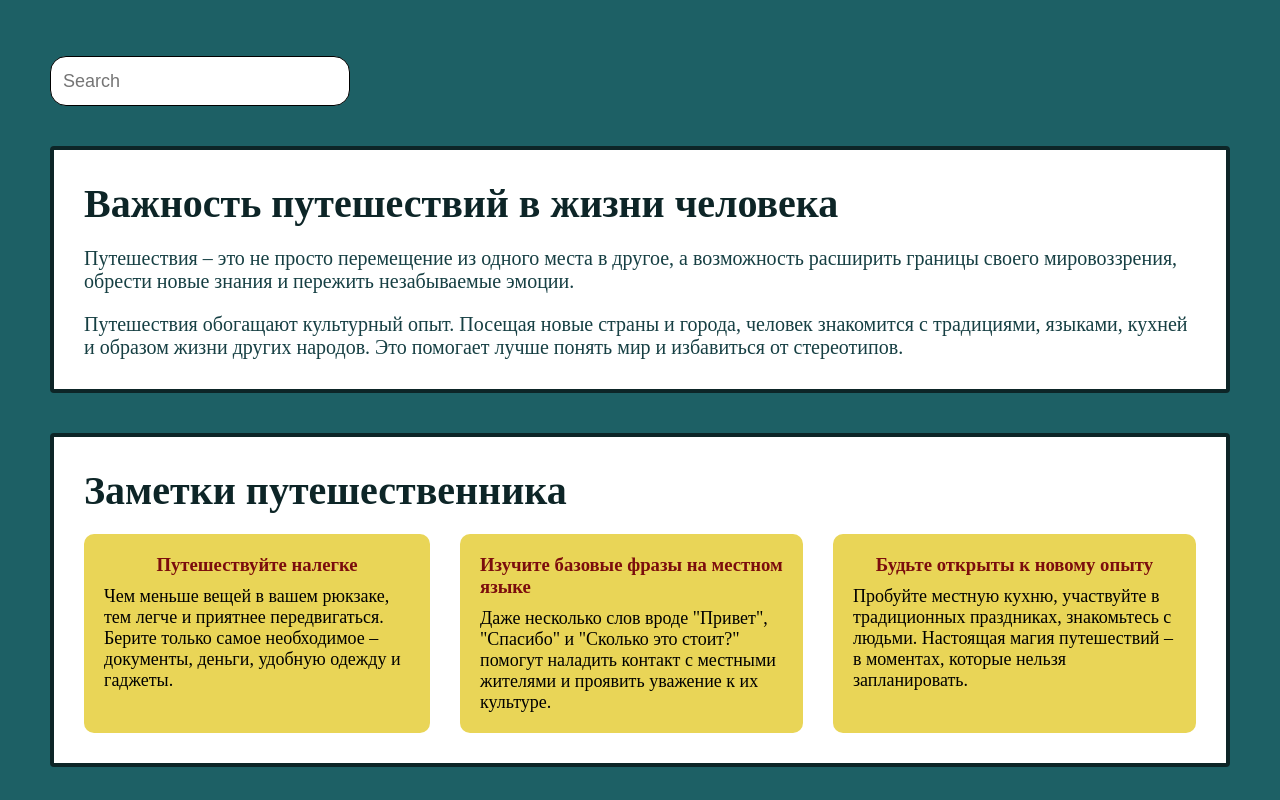
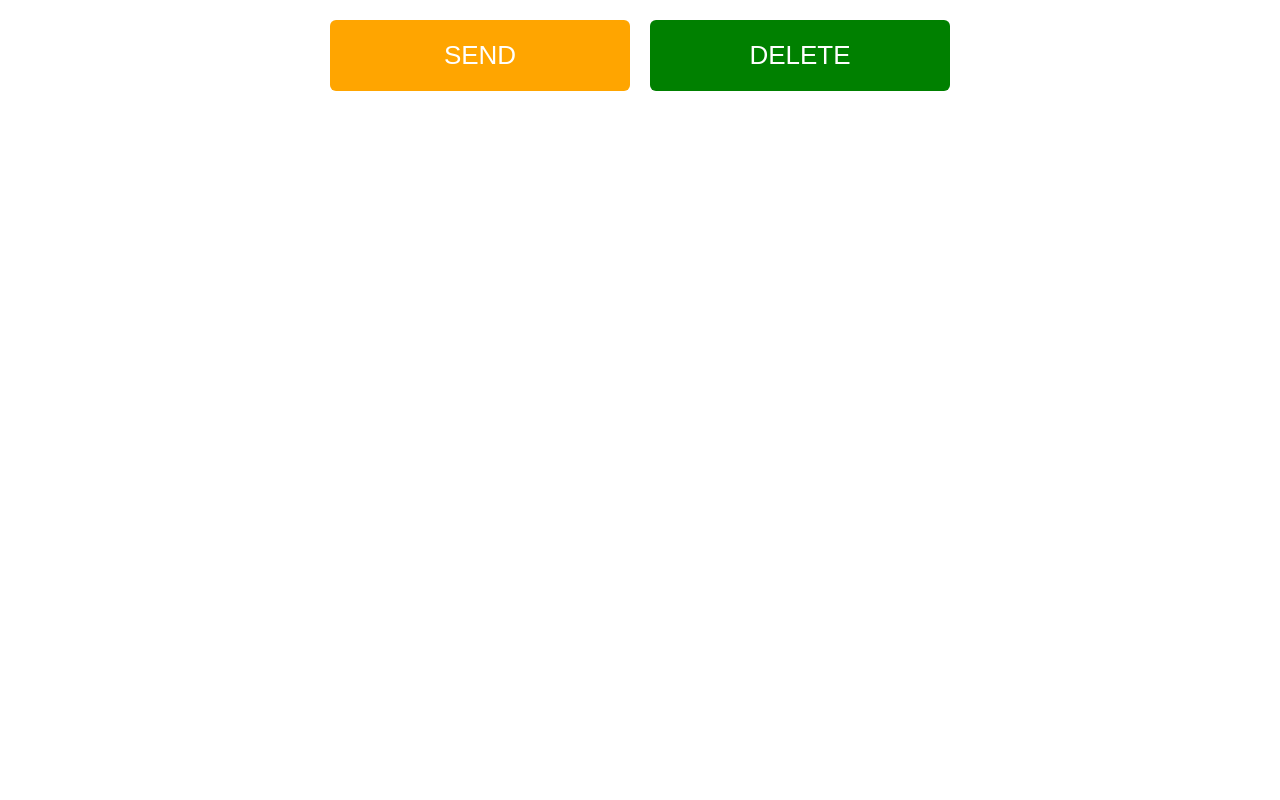
Before and after one commit to KaterynaBanasiak/55_react_ts, a React (Vite) app: page / in a window 1280 px wide. Shown: the top 800 px of the page. Built offline with nearby package versions, Linux system fonts and the light colour scheme.

Commit message:
Добавила Homework10 с кнопками SEND и DELETE

```diff
--- a/src/App.tsx
+++ b/src/App.tsx
@@ -9,7 +9,8 @@ import GlobalStyles from "./styles/GlobalStyles.tsx"
 // import Lesson08 from "./lessons/Lesson08/Lesson08"
 // import Lesson06 from "./lessons/Lesson06/Lesson06"
 // import Lesson09 from "./lessons/Lesson09/Lesson09"
-import Lesson10 from "./lessons/Lesson10/lesson10.tsx"
+import Homework10 from "./homeworks/Homework10/Homework10";
+
 
 
 //Homeworks imports
@@ -36,7 +37,8 @@ function App() {
       {/* <Homework08 /> */}
       {/* <Lesson09 /> */}
       {/* <Homework09 /> */}
-      <Lesson10 />
+      {/* <Lesson10 /> */}
+      <Homework10 />
     </>
   )
 }
--- a/src/components/Button/button.tsx
+++ b/src/components/Button/button.tsx
@@ -1,25 +1,13 @@
-import './styles.css';
-import { ButtonProps } from './types.ts';
+/** @jsxImportSource @emotion/react */
+import { ButtonStyled } from "./styles.ts";
+import { ButtonProps } from "./types";
 
-// interface ButtonProps {
-//   name: string,
-//   //void - если функция ничего не возвращает
-//   onClick?: () => void,
-//   disabled?: boolean,
-//   type?: 'submit' | 'button' | 'reset'
-// }
+const Button: React.FC<ButtonProps> = ({ children, danger = false, onClick, type = "button", disabled }) => {
+  return (
+    <ButtonStyled danger={danger} onClick={onClick} type={type} disabled={disabled}>
+      {children}
+    </ButtonStyled>
+  );
+};
 
-function Button({ name, onClick, disabled = false, type = 'submit' }: ButtonProps) {
-  return (
-    <button
-      className="main-button"
-      onClick={onClick}
-      disabled={disabled}
-      type={type}
-    >
-      {name}
-    </button>
-  )
-}
-
-export default Button
+export default Button;
--- /dev/null
+++ b/src/components/Button/styles.ts
@@ -0,0 +1,27 @@
+import styled from "@emotion/styled";
+
+interface ButtonStyledProps {
+  danger?: boolean;
+}
+
+export const ButtonStyled = styled.button<ButtonStyledProps>`
+  width: 300px;
+  padding: 20px;
+  font-size: 26px;
+  color: white;
+  border: none;
+  border-radius: 6px;
+  cursor: pointer;
+  transition: background-color 0.3s ease;
+
+  background-color: ${({ danger }) => (danger ? "green" : "orange")};
+
+  &:hover {
+    background-color: ${({ danger }) => (danger ? "#006400" : "#ff8c00")};
+  }
+
+  &:disabled {
+    background-color: grey;
+    cursor: not-allowed;
+  }
+`;
--- /dev/null
+++ b/src/homeworks/Homework10/Homework10.tsx
@@ -0,0 +1,13 @@
+import Button from "../../components/Button/button";
+import { Homework10Container } from "./styles.ts";
+
+function Homework10() {
+  return (
+    <Homework10Container>
+      <Button>SEND</Button>
+      <Button danger>DELETE</Button>
+    </Homework10Container>
+  );
+}
+
+export default Homework10;
--- /dev/null
+++ b/src/homeworks/Homework10/styles.ts
@@ -0,0 +1,12 @@
+import styled from "@emotion/styled";
+
+export const Homework10Container = styled.div`
+  display: flex;
+  justify-content: center;
+  align-items: flex-start;
+  gap: 20px;
+  padding: 20px;
+  position: absolute;
+  top: 0;
+  width: 100%;
+`;
```
Also changed, not shown: src/components/Button/styles.css (deleted, +0 -11 lines), src/components/Button/types.ts (+6 -6 lines).
